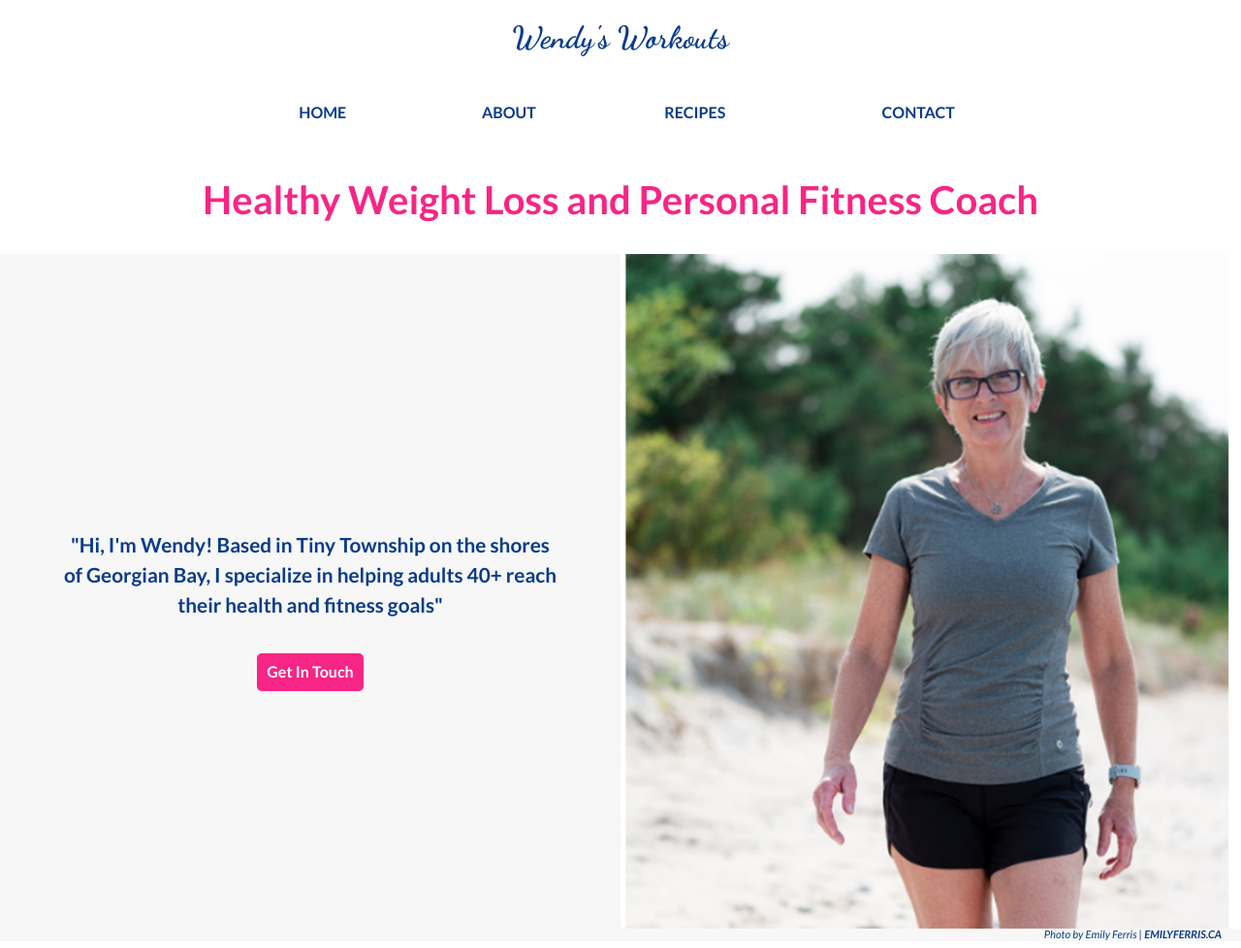
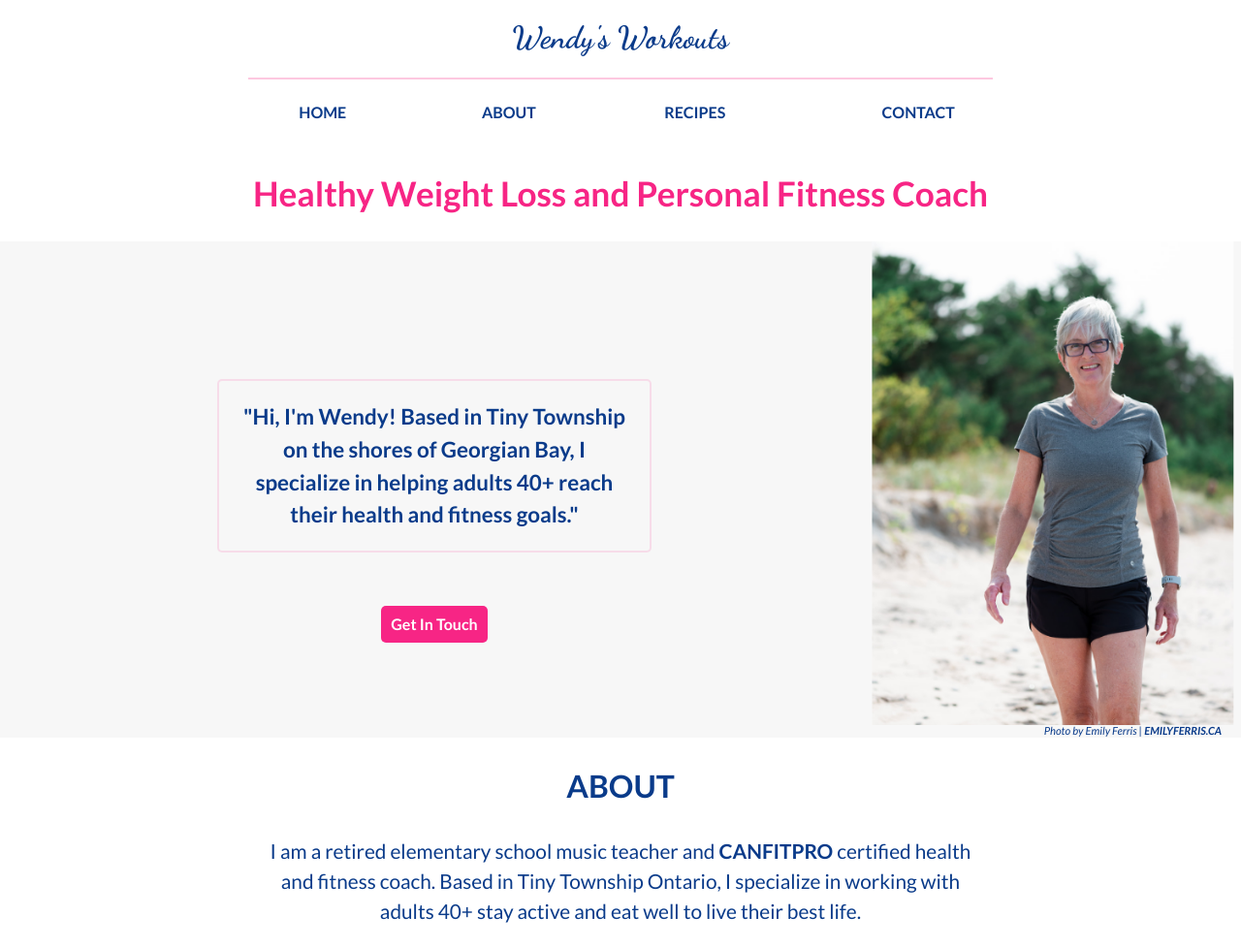
Before and after one commit to b-spademan/w-spademan, a website built with Parcel: page index.html in a window 1280 px wide. Shown: the top 978 px of the page at 97% size. Built offline with nearby package versions, Linux system fonts and the light colour scheme.

Commit message:
Updated header area styles

```diff
--- a/css/main.css
+++ b/css/main.css
@@ -112,7 +112,7 @@ h1 {
 }
 
 h2 {
-  font-size: 2.5em;
+  font-size: 2.2em;
   font-weight: 700;
   padding: 0 15px;
   color: #F72585;
@@ -202,7 +202,7 @@ figure {
 }
 
 img {
-  width: 50%;
+  width: 40%;
   padding-top: 20px;
 }
 
@@ -271,8 +271,8 @@ main h4 {
   margin-bottom: 32px;
 }
 
-.line-break {
-  border: 1px solid #F72585;
+.line-break, .line-break-sml {
+  border: 1px solid #F7258540;
   width: 20%;
   margin: 0 auto;
 }
@@ -433,7 +433,10 @@ input, textarea {
 
   header nav ul li {
     width: 20%;
+  }
 
+  .line-break {
+    width: 90%;
   }
 
   .hero-content {
@@ -444,7 +447,7 @@ input, textarea {
   }
 
   figure {
-    width: 50%;
+    width: 30%;
   }
 
   figure img {
@@ -462,14 +465,18 @@ input, textarea {
   .hero-quote {
     display: flex;
     flex-direction: column;
-    width: 50%;
+    width: 70%;
     justify-content: center;
     align-items: center;
-    align-content: space-around;
   }
 
-  .hero-content p {
-
+  .hero-quote p {
+    width: 60%;
+    font-size: 1.2em;
+    border: 2px solid #F7258520;
+    border-radius: 5px;
+    padding: 20px;
+    margin: 50px;
   }
 
 
@@ -553,6 +560,11 @@ input, textarea {
     width: 60%;
   }
 
+  .hero-quote p {
+    width: 50%;
+    font-size: 1.4em;
+  }
+
   .price-list {
     display: flex;
     flex-flow: row wrap;
@@ -577,6 +589,10 @@ input, textarea {
   }
 
   .line-break {
+    width: 60%;
+  }
+
+  .line-break-sml {
     visibility: hidden;
   }
 
--- a/index.html
+++ b/index.html
@@ -47,11 +47,11 @@
   <div class="hero-container">
     <div class="hero-content">
       <figure>
-        <img src="img/wendy-spademan-crop.jpg" alt="Wendy on the beach"></img>
+        <img src="img/wendy-spademan.png" alt="Wendy on the beach"></img>
         <figcaption>Photo by Emily Ferris | <a href="https://www.emilyferris.ca/" target="_blank">emilyferris.ca</a></figcaption>
       </figure>
       <div class="hero-quote">
-        <p>"Hi, I'm Wendy! Based in Tiny Township on the shores of Georgian Bay, I specialize in helping adults 40+ reach their health and fitness goals"</p>
+        <p>"Hi, I'm Wendy! Based in Tiny Township on the shores of Georgian Bay, I specialize in helping adults 40+ reach their health and fitness goals."</p>
         <a href="#contact-section"><button>Get In Touch</button></a>
       </div>
     </div>
@@ -118,13 +118,13 @@
         <div class="price-item">
           <h5>$45 / Hour</h5>
           <p>Each session is one hour long. Just looking for a consultation to get you started? This may be the plan for you</p>
-          <div class="line-break"></div>
+          <div class="line-break-sml"></div>
         </div>
 
         <div class="price-item">
           <h5>$200</h5>
           <p>Receive 5 one hour sessions and save when you book this package</p>
-          <div class="line-break"></div>
+          <div class="line-break-sml"></div>
         </div>
 
         <div class="price-item">
@@ -139,7 +139,7 @@
   <section class ="recipes" id="recipe-section">
     <h3>Recipes</h3>
     <p>Keep an eye on this space! I will be posting some of my favourite recipes here for you to try.</p>
-    <div class="line-break"></div>
+    <div class="line-break-sml"></div>
     <h5>Coming soon!</h5>
     <p></p>
   </section>
```
Also changed, not shown: 1 other file.
